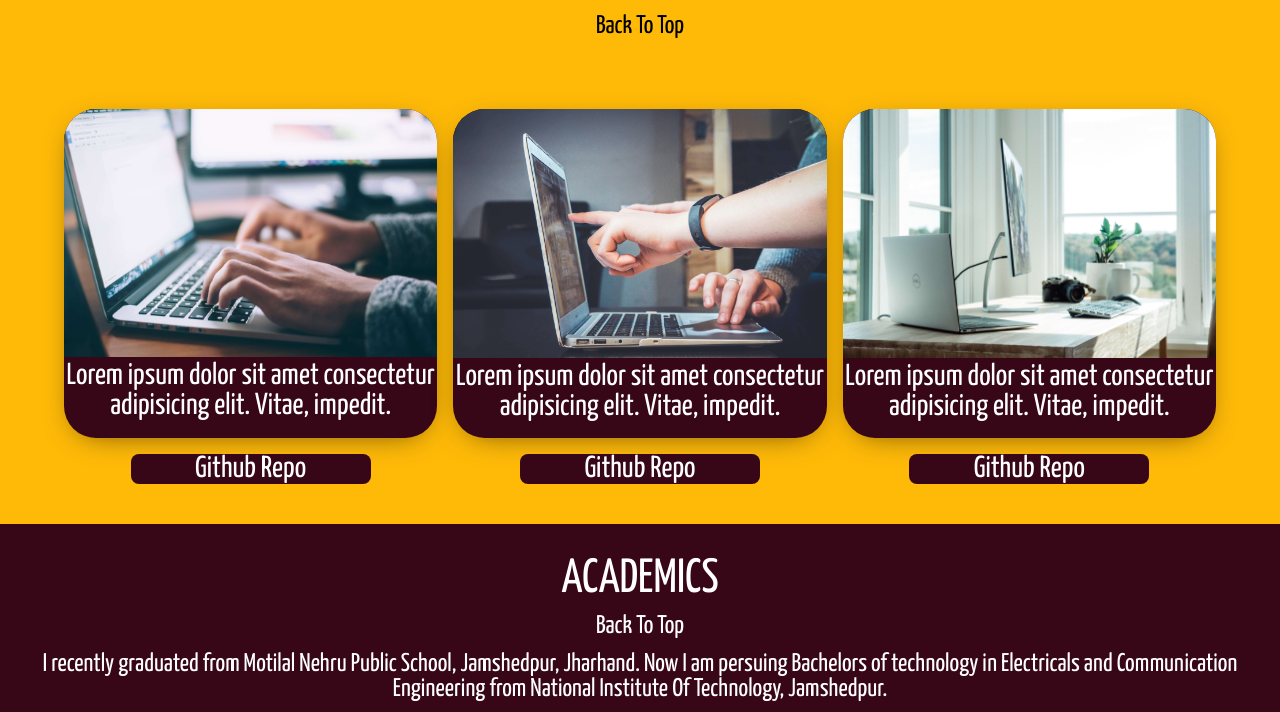
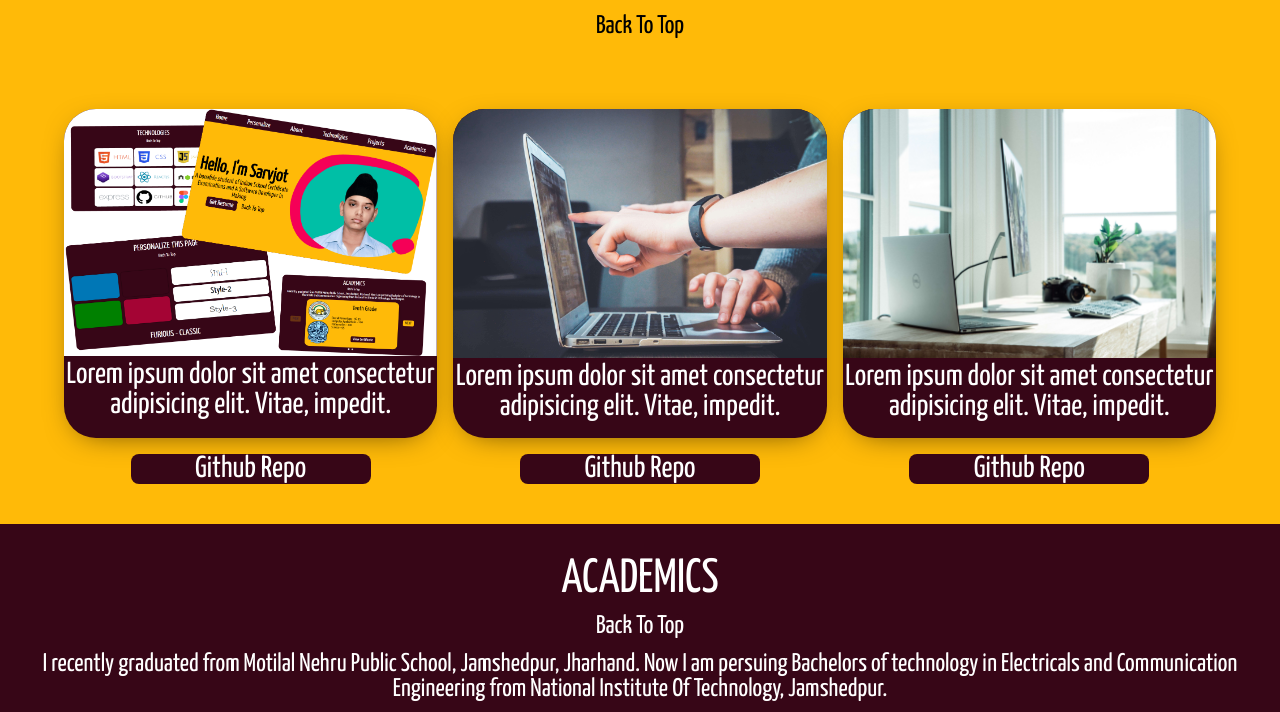
Before and after one commit to sarvjot/sarvjot.github.io, a plain HTML site: page index.html in a window 1280 px wide. Shown: the part 2730-3442 px from the top of the page. Drawn offline with Linux system fonts and the light colour scheme; a script that the page names is missing; a web font is replaced by a local one.

Commit message:
Update index.html

```diff
--- a/index.html
+++ b/index.html
@@ -108,8 +108,8 @@
         </div>
         <div class="project-grid">
             <section class="project-card" id="project-1">
-                <a href="assets/images/dummy1.jpg" class="project-img">
-                    <img src="assets/images/dummy1.jpg" alt="">
+                <a href="assets/images/Project1.png" class="project-img">
+                    <img src="assets/images/Project1.png" alt="">
                 </a>
                 <p class="text-md">Lorem ipsum dolor sit amet consectetur adipisicing elit. Vitae, impedit.</p>
             </section>
```
